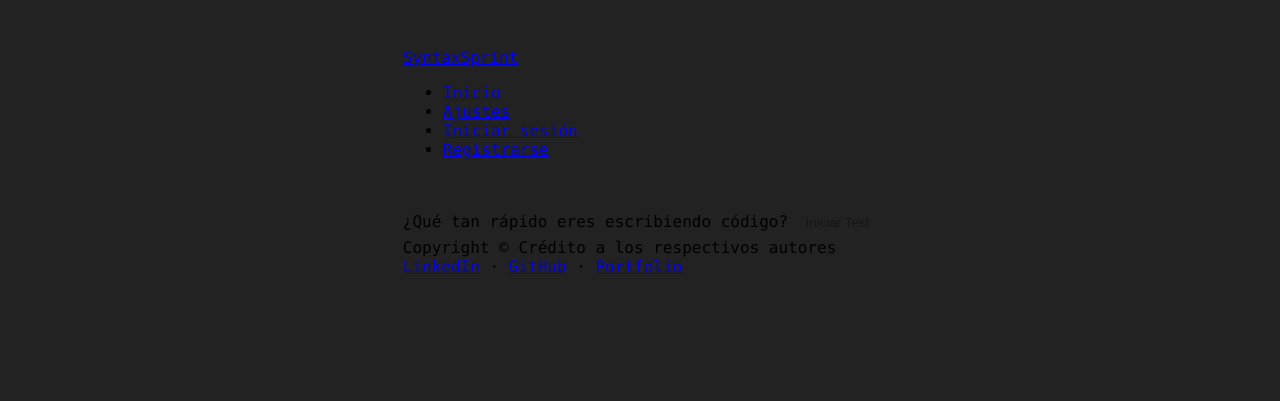
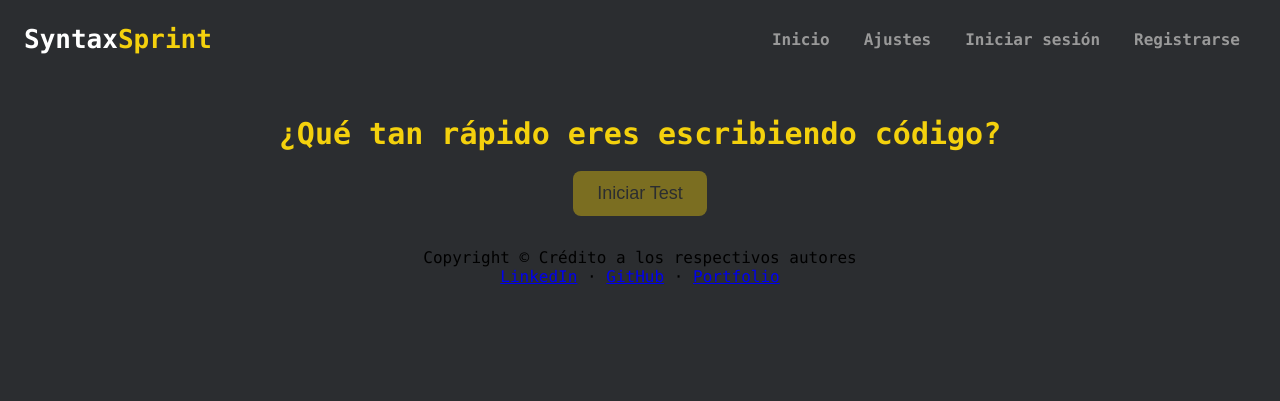
Before and after one commit to Chorexxs/SyntaxSprint, a Django app: page / in a window 1280 px wide. Shown: the top 401 px of the page. Run offline with Django 5.2, Linux system fonts and the light colour scheme.

Commit message:
Trabajando en el frontend del index

```diff
--- a/syntax_sprint/static/css/styles.css
+++ b/syntax_sprint/static/css/styles.css
@@ -1,11 +1,15 @@
 :root {
     color-scheme: light dark;
     --green: #00b755;
-    --yellow: #daaf38;
+    --yellow: #f4d10d;
     --red: #ca4754;
-    --black: #222;
+    --black: #2b2d30;
     --gray: #999;
+    --white: #fff;
+    --sky: #17e7ea;
   }
+
+
 
   body {
     background: var(--black);
@@ -13,7 +17,9 @@
     display: grid;
     padding: 32px;
     justify-content: center;
+    align-items: center;
     margin-top: 32px;
+    margin: 100px;
     padding: 16px;
   }
 
@@ -94,10 +100,16 @@
 
   #game {
     display: flex;
+    flex-direction: column; /* Cambia la dirección de los elementos a columna */
+    align-items: center; /* Alinea los elementos al centro */
+    gap: 20px; /* Espacio entre el área de test y los resultados */
   }
 
   #results {
-    display: none;
+    display: none; /* Asegúrate de que esté visible */
+    text-align: center;
+    color: var(--white); /* Puedes cambiar este color para que coincida con tu diseño */
+    margin-top: 16px; /* Espacio entre el test y los resultados */
   }
 
   h2 {
@@ -131,3 +143,109 @@
       scale: 110%;
     }
   }
+
+
+
+  nav {
+    display: flex;
+    justify-content: space-between; /* Distribuye espacio entre el logo y el menú */
+    align-items: center; /* Alinea verticalmente al centro */
+    padding: 24px;
+    position: fixed;
+    top: 0;
+    left: 0;
+    right: 0;
+    background-color: var(--black); /* Color de fondo de la navbar */
+    z-index: 1000; /* Asegura que la navbar esté por encima de otros elementos */
+}
+
+.navbar {
+    color: var(--gray);
+    text-decoration: none;
+    font-size: 16px; /* Tamaño del texto para los elementos del menú */
+    font-weight: bold;
+}
+
+.navbar-brand {
+    font-size: 26px; /* Tamaño del texto específico para 'SyntaxSprint' */
+    text-decoration: none;
+    font-weight: bold; /* Mantén el texto en negrita */
+}
+
+.syntax {
+  color: var(--white);
+}
+
+.sprint {
+  color: var(--yellow);
+}
+
+.navbar-nav {
+    display: flex;
+    list-style: none;
+    margin: 0;
+    padding: 0;
+    gap: 2px;
+}
+
+.navbar-nav li {
+    display: flex;
+    align-items: center;
+}
+
+.navbar-nav a {
+    color: var(--gray);
+    text-decoration: none;
+    padding: 2px 16px;
+    transition: color 0.3s ease;
+}
+
+.navbar-nav a:hover {
+    color: var(--yellow);
+}
+
+
+div {
+  text-align: center;
+}
+
+.text {
+  font-size: 30px;
+  color: var(--yellow);
+  margin-bottom: 16px;
+  font-weight: bolder;
+  display: block;
+}
+
+
+
+
+button#start-test {
+  background-color: var(--yellow); /* Color de fondo del botón */
+  color: var(--black); /* Color del texto del botón */
+  border: none;
+  padding: 12px 24px;
+  font-size: 18px; /* Tamaño del texto del botón */
+  cursor: pointer;
+  border-radius: 8px;
+  transition: background-color 0.2s ease-in-out, color 0.2s ease-in-out, transform 0.2s ease-in-out;
+  display: block;
+  margin: 20px auto 0 auto; /* Espacio arriba del botón y centrado horizontalmente */
+}
+
+button#start-test:hover {
+  background-color: var(--yellow); /* Fondo al pasar el cursor */
+  color: var(--black); /* Texto al pasar el cursor */
+  transform: scale(1.03); /* Pequeño efecto de aumento en el hover */
+}
+
+/* Centrado del área de test */
+#test-area {
+  display: flex;
+  justify-content: center;
+  align-items: center;
+  flex-direction: column;
+  margin-top: 32px; /* Espacio entre el botón y el área de test */
+  width: 100%; /* Asegura que ocupe el ancho disponible */
+  max-width: 800px; /* Limita el ancho máximo del área de test */
+}
--- a/syntax_sprint/templates/index.html
+++ b/syntax_sprint/templates/index.html
@@ -28,36 +28,40 @@
   </head>
   <body>
     <main>
+
       <nav>
-        <a class="navbar" href="{% url 'index' %}">
-          <span>SyntaxSprint</span>
-        </a>
-        <ul class="navbar-nav ms-auto mb-2 mb-lg-0 small fw-bolder">
-          <li class="nav-item">
-            <a class="nav-link" href="{% url 'index' %}">Inicio</a>
+        <a class="navbar-brand" href="{% url 'index' %}">
+          <span class="syntax">Syntax</span><span class="sprint">Sprint</span>
+      </a>
+
+        <div class="navbar">
+        <ul class="navbar-nav">
+          <li>
+            <a href="{% url 'index' %}">Inicio</a>
           </li>
-          <li class="nav-item">
-            <a class="nav-link" href="{% url 'settings' %}">Ajustes</a>
+          <li>
+            <a href="{% url 'settings' %}">Ajustes</a>
           </li>
           {% if user.is_authenticated %}
-          <li class="nav-item">
-            <span class="nav-link">Hola, {{ user.username }}</span>
+          <li>
+            <span>Hola, {{ user.username }}</span>
           </li>
-          <li class="nav-item">
-            <a class="nav-link" href="{% url 'logout' %}">Cerrar sesión</a>
+          <li>
+            <a  href="{% url 'logout' %}">Cerrar sesión</a>
           </li>
           {% else %}
-          <li class="nav-item">
-            <a class="nav-link" href="{% url 'login' %}">Iniciar sesión</a>
+          <li>
+            <a  href="{% url 'login' %}">Iniciar sesión</a>
           </li>
-          <li class="nav-item">
-            <a class="nav-link" href="{% url 'signup' %}">Registrarse</a>
+          <li>
+            <a  href="{% url 'signup' %}">Registrarse</a>
           </li>
           {% endif %}
         </ul>
       </nav>
+    </div>
       <div>
-        <span> ¿Qué tan rápido eres escribiendo código? </span>
+        <span class="text"> ¿Qué tan rápido eres escribiendo código? </span>
         <button id="start-test">Iniciar Test</button>
       </div>
 
```
